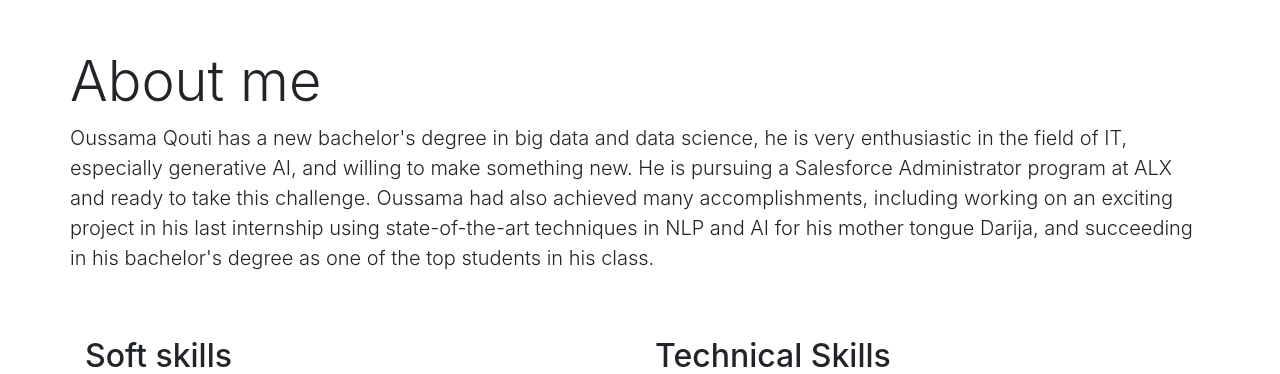
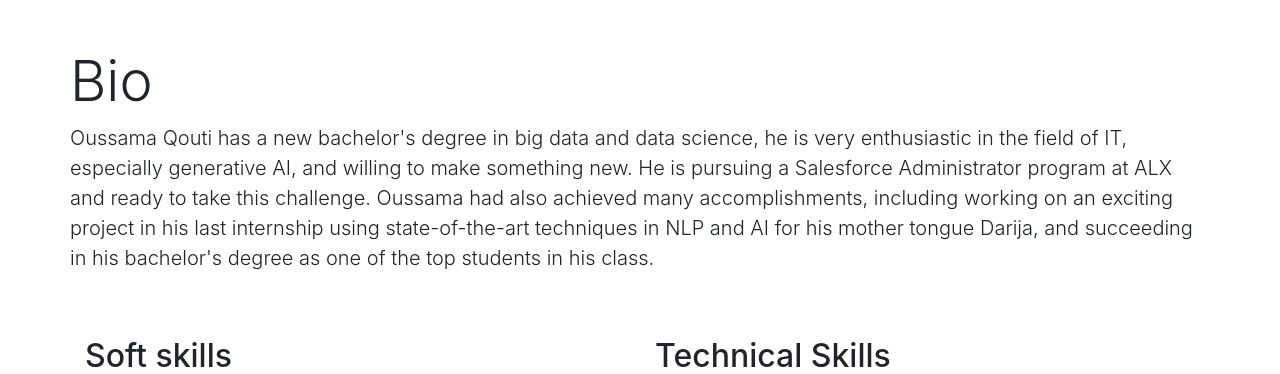
Before and after one commit to QoutiOussama13/Portfolio, a Flask app: page /about in a window 1280 px wide. Shown: the part 56-430 px from the top of the page. Run offline with Flask 2, Linux system fonts and the light colour scheme; some libraries are stand-ins or nearby versions.

Commit message:
Update about.html

```diff
--- a/templates/about.html
+++ b/templates/about.html
@@ -6,7 +6,7 @@
 <div class="mt-5 fade-in">
     <div class="row">
         <div class="">
-            <h1 class="display-4">About me</h1>
+            <h1 class="display-4">Bio</h1>
             <p class="lead">Oussama Qouti has a new bachelor's degree in big data and data science, he is very enthusiastic in the field of IT, especially generative AI, and willing to make something new. He is pursuing a Salesforce Administrator program at ALX and ready to take this challenge. Oussama had also achieved many accomplishments, including working on an exciting project in his last internship using state-of-the-art techniques in NLP and AI for his mother tongue Darija, and succeeding in his bachelor's degree as one of the top students in his class.</p>
         </div>
     </div>
```
